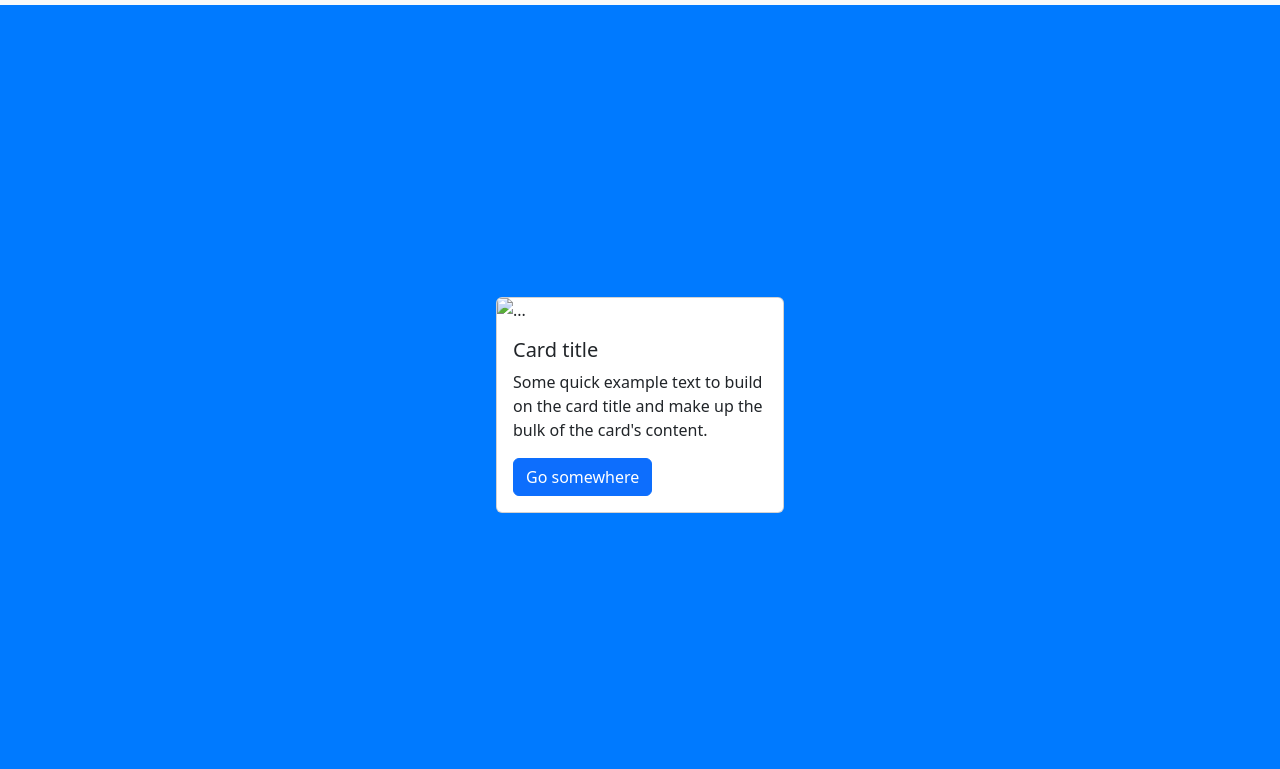
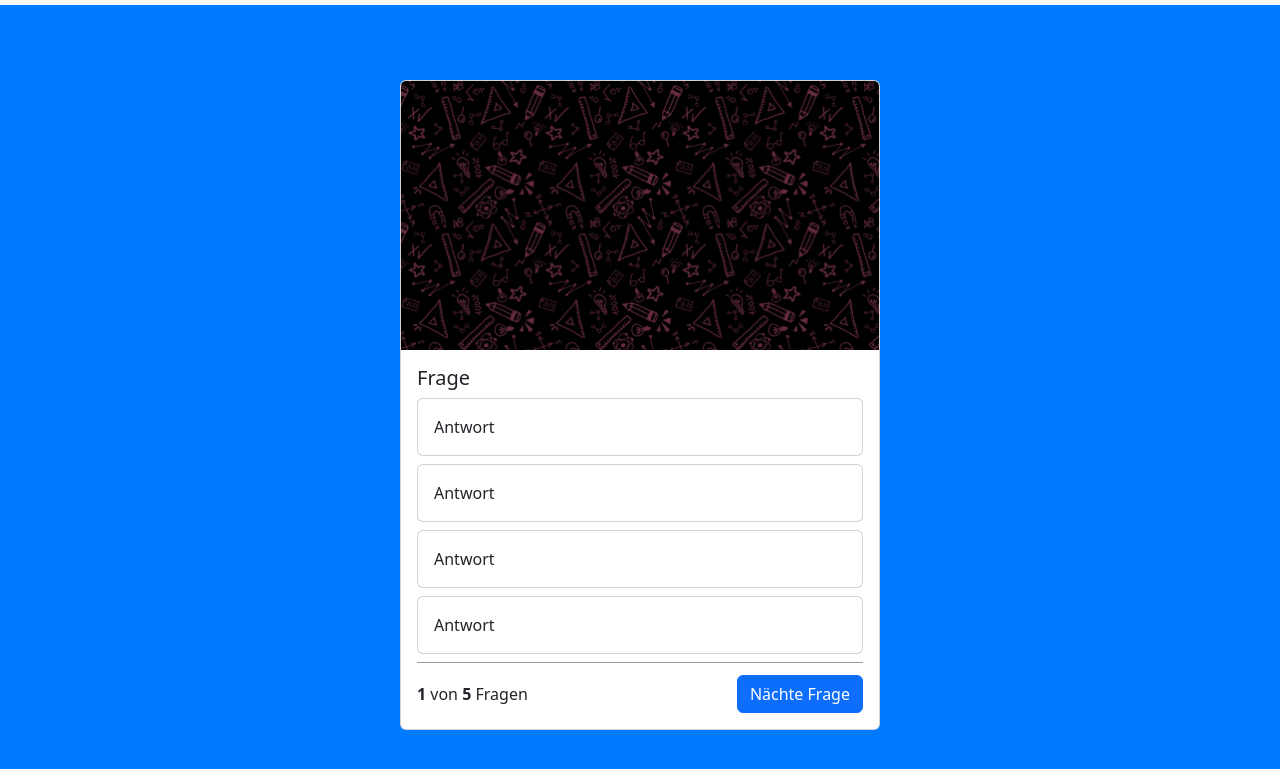
Before and after one commit to nastybacon/project_quizapp, a plain HTML site: page index.html in a window 1280 px wide. Shown: the part 45-814 px from the top of the page. Drawn offline with nearby package versions, Linux system fonts and the light colour scheme.

Commit message:
card_design

```diff
--- a/index.html
+++ b/index.html
@@ -25,13 +25,37 @@
     </nav>
 
     <div class="container">
-        <div class="card" style="width: 18rem;">
-            <img src="..." class="card-img-top" alt="...">
+        <div class="card quiz-card">
+            <img src="img/school.jpg" class="card-img-top">
             <div class="card-body">
-                <h5 class="card-title">Card title</h5>
-                <p class="card-text">Some quick example text to build on the card title and make up the bulk of the
-                    card's content.</p>
-                <a href="#" class="btn btn-primary">Go somewhere</a>
+                <h5 class="card-title">Frage</h5>
+                <div class="card mb-2">
+                    <div class="card-body">
+                        Antwort
+                    </div>
+                </div>
+                <div class="card mb-2">
+                    <div class="card-body">
+                        Antwort
+                    </div>
+                </div>
+                <div class="card mb-2">
+                    <div class="card-body">
+                        Antwort
+                    </div>
+                </div>
+                <div class="card mb-2">
+                    <div class="card-body">
+                        Antwort
+                    </div>
+                </div>
+                <div class="question-footer">
+                    <span>
+                        <b>1</b> von <b>5</b> Fragen
+                    </span>
+
+                    <button class="btn btn-primary">Nächte Frage</button>
+                </div>
             </div>
         </div>
     </div>
--- a/style.css
+++ b/style.css
@@ -8,3 +8,13 @@ background-color: #007aff !important;
     align-items: center;
     justify-content: center;
 }
+.quiz-card{
+    width: 30rem;
+}
+.question-footer {
+    border-top: 1px solid rgba(0,0,0,0.4);
+    display: flex;
+    justify-content: space-between;
+    align-items: center;
+    padding-top: 12px;
+}
```
Also changed, not shown: img/school.jpg (added).
